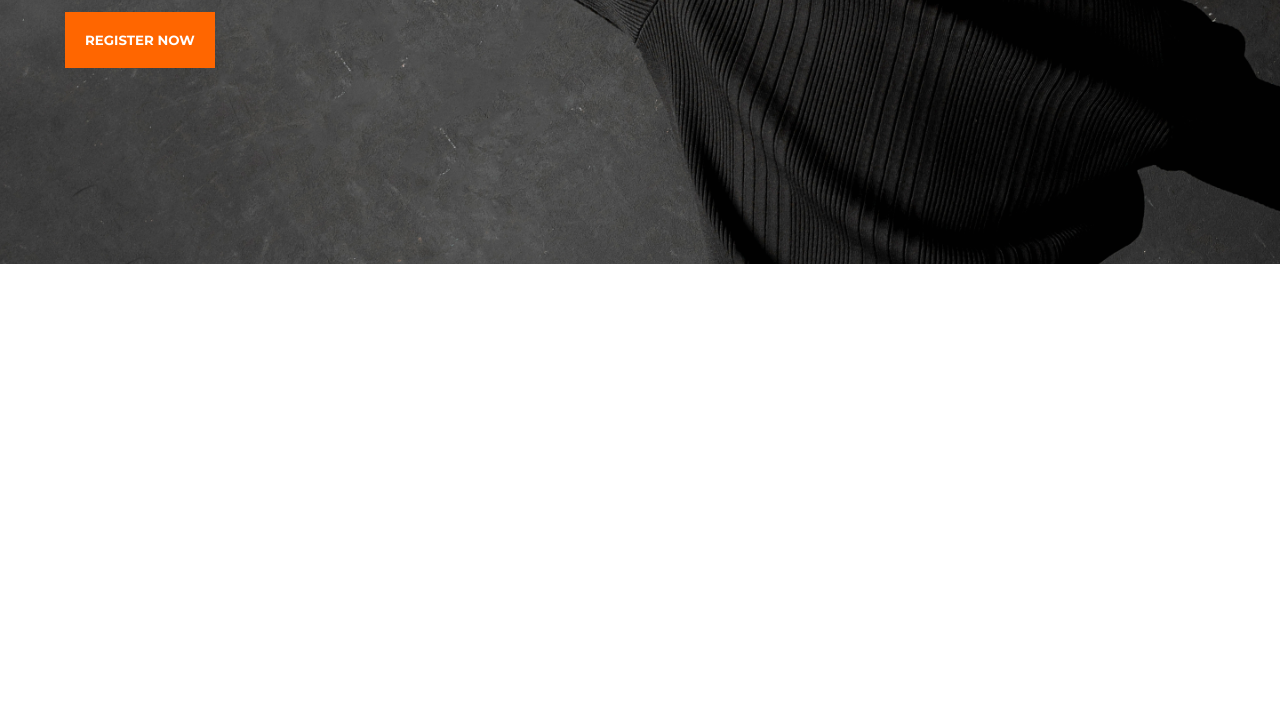
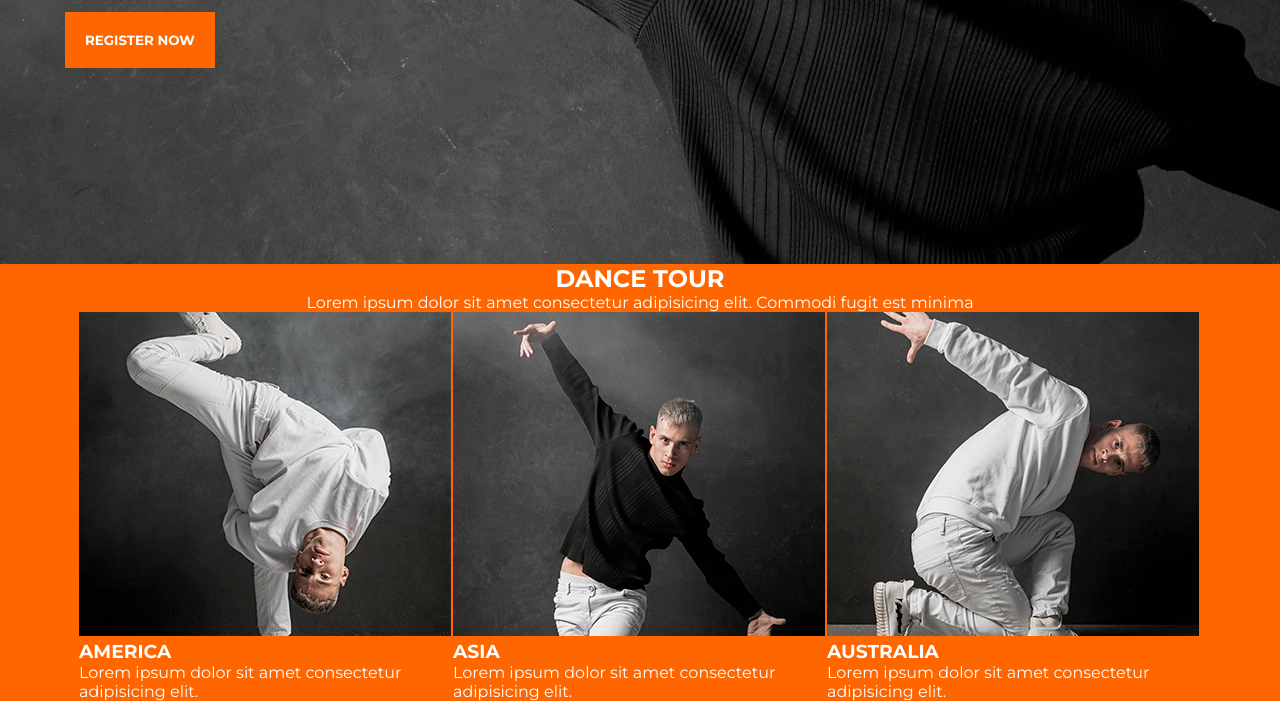
Before and after one commit to Tsmjuan18/Musicology, a plain HTML site: page index.html in a window 1280 px wide. Shown: the part 478-1179 px from the top of the page. Before the commit the page ends 800 px from the top, so only its background shows below. Drawn offline with nearby package versions, Linux system fonts and the light colour scheme.

Commit message:
cambios sena

```diff
--- a/Styles/styles.css
+++ b/Styles/styles.css
@@ -74,3 +74,26 @@
 
 
 }
+
+
+/*DANCE TOUR*/
+
+#dance-tour{
+    display: flex;
+    background: #ff6600;
+    color: white;
+    flex-direction: column;
+    align-items: center;
+
+}
+
+#dance-tour .section-img{
+    display: flex;
+    column-gap: ;
+}
+
+#dance-tour .section-img .content-image{
+
+   width: 374px
+
+}
--- a/index.html
+++ b/index.html
@@ -47,5 +47,35 @@
 
     </section>
 
+
+    <section id="dance-tour">
+        <h2>DANCE TOUR</h2>
+        <p>Lorem ipsum dolor sit amet consectetur adipisicing elit. Commodi fugit est minima</p>
+
+
+        <div class="section-img">
+
+            <div class="content-image">
+                <img src="./images/images/pic01.png" alt="">
+                <h3>AMERICA</h3>
+                <p>Lorem ipsum dolor sit amet consectetur adipisicing elit.</p>
+            </div>
+
+            <div class="content-image">
+                <img src="./images/images/pic02.png" alt="">
+                <h3>ASIA</h3>
+                <p>Lorem ipsum dolor sit amet consectetur adipisicing elit.</p>
+            </div>
+
+            <div class="content-image">
+                <img src="./images/images/pic03.png" alt="">
+                <h3>AUSTRALIA</h3>
+                <p>Lorem ipsum dolor sit amet consectetur adipisicing elit.</p>
+            </div>
+        </div>
+
+
+    </section>
+
 </body>
 </html>
```
